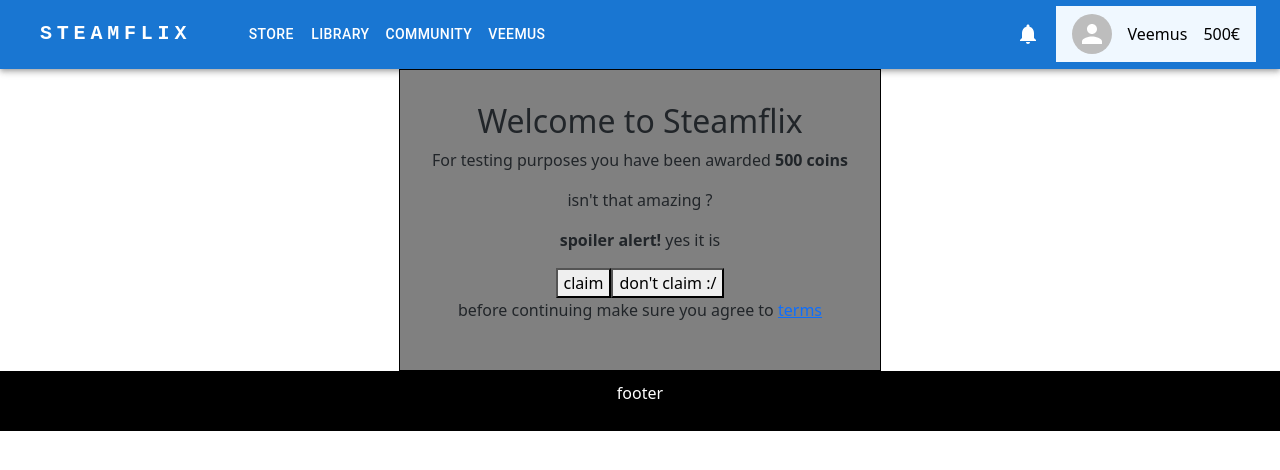
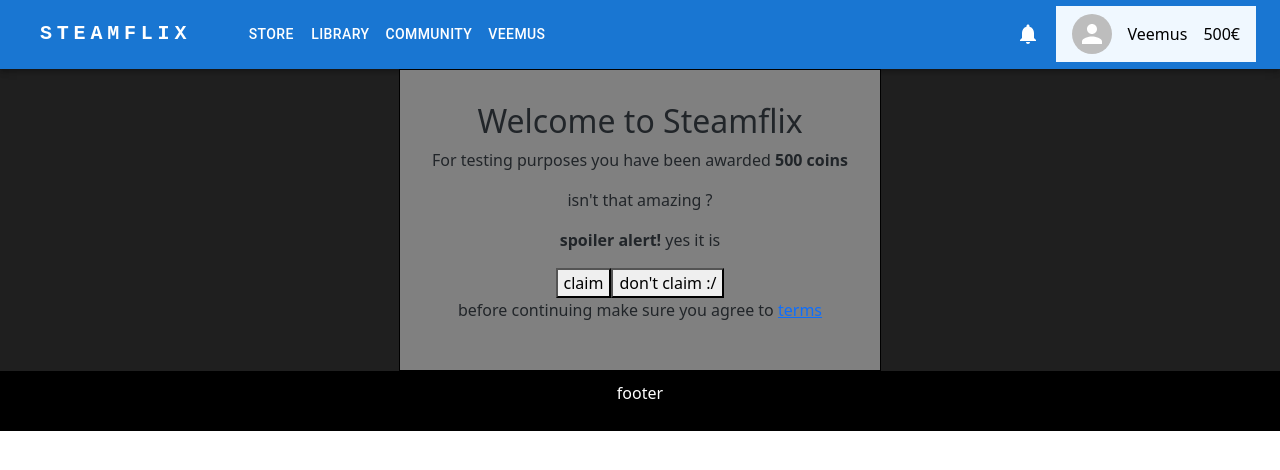
Before and after one commit to Sukramm/steamflix, a React (Vite) app in the folder steamflix/: page / in a window 1280 px wide. Shown: the top 470 px of the page. Built offline with nearby package versions, Linux system fonts and the light colour scheme.

Commit message:
moved readme and added design file

```diff
--- a/steamflix/src/App.scss
+++ b/steamflix/src/App.scss
@@ -1,3 +1,7 @@
 a {
   color: white;
 }
+
+#root {
+  background: rgb(31, 31, 31);
+}
```
Also changed, not shown: 2 other files (tests, documents, lock files or other folders).
